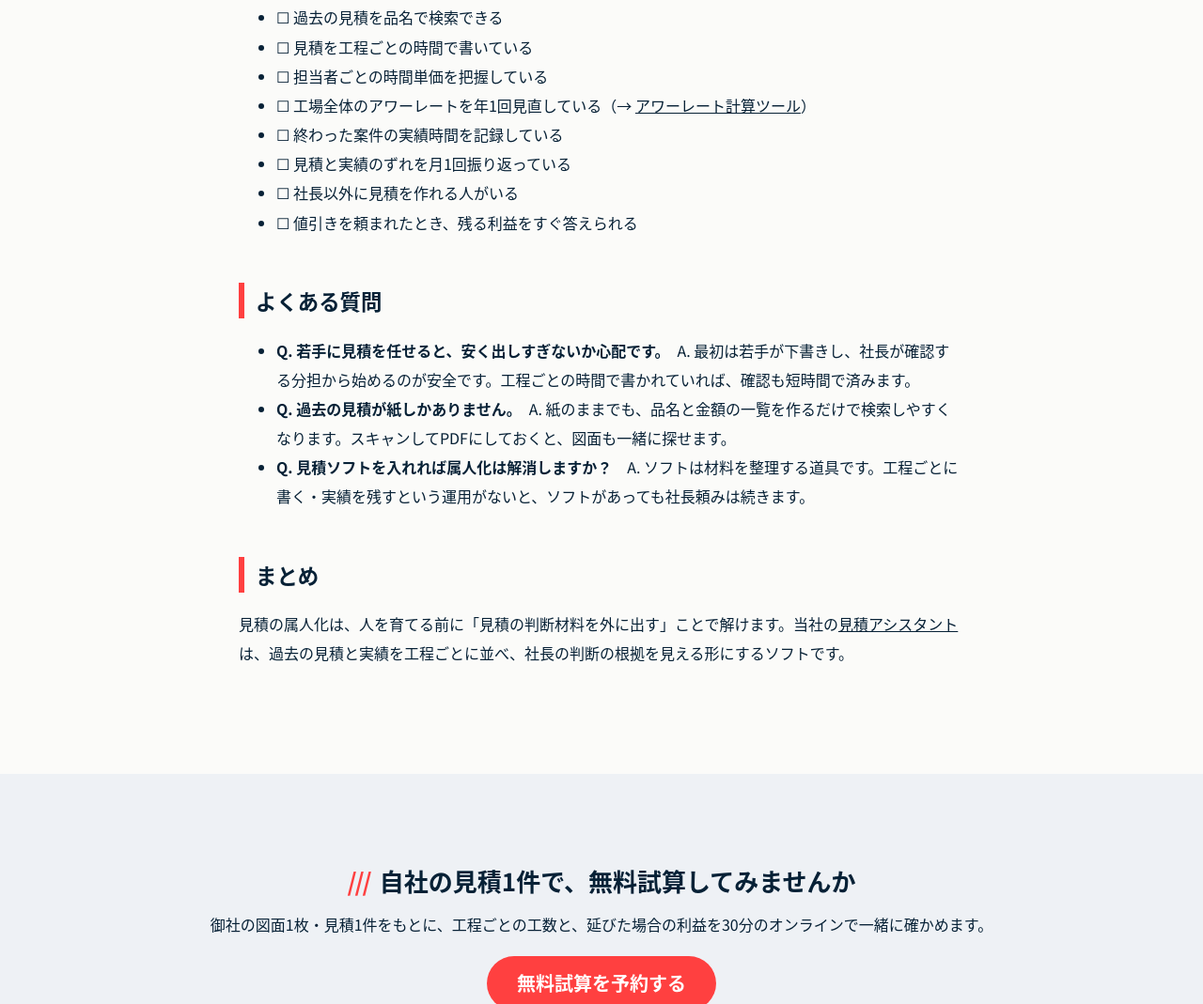
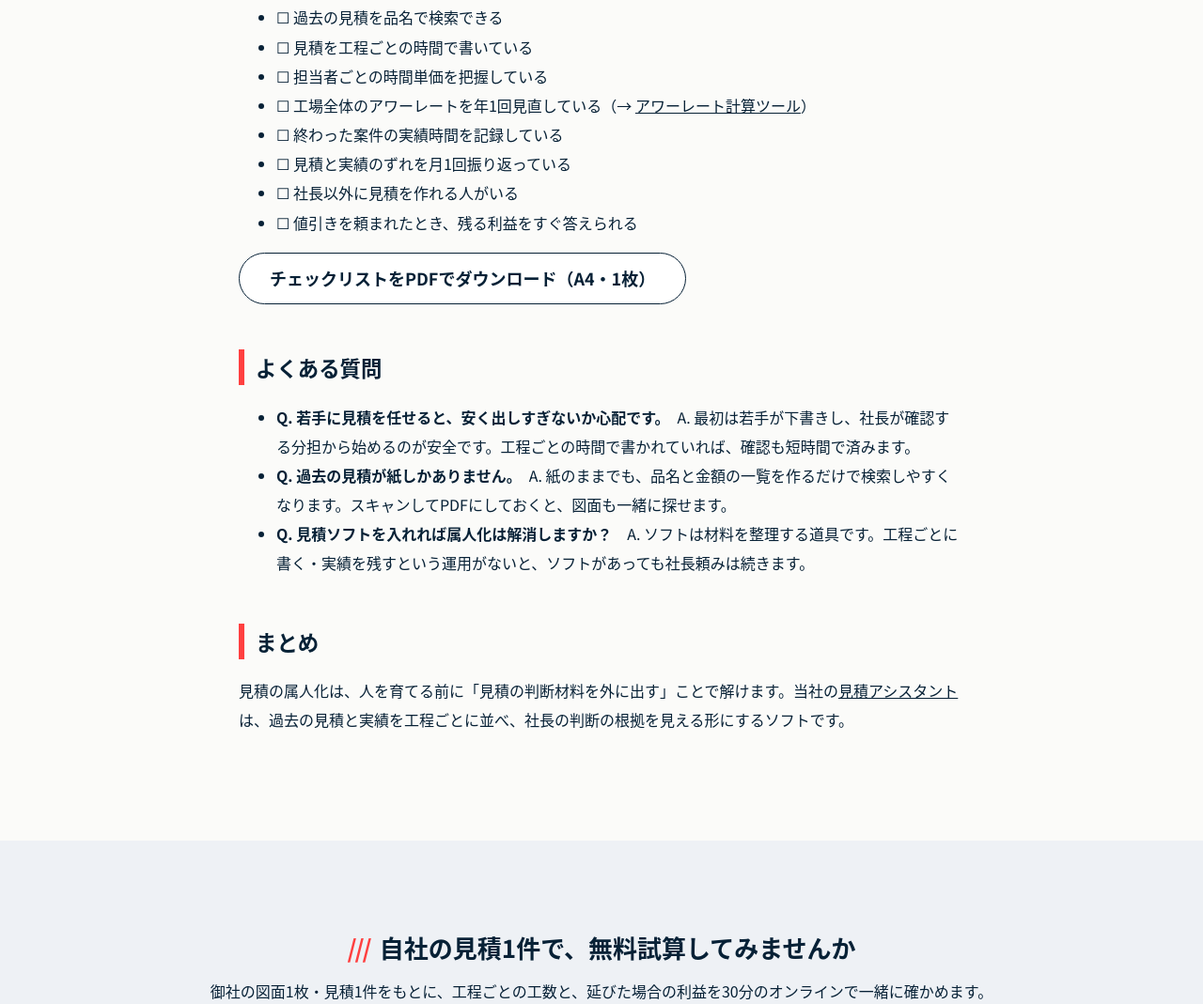
Before and after one commit to eurekaconsultingjapan/eureka-website, a plain HTML site: page topics/mitsumori-zokujinka/index.html in a window 1280 px wide. Shown: the part 1696-2765 px from the top of the page at 94% size. Drawn offline with Linux system fonts and the light colour scheme.

Commit message:
Add zokujinka checklist PDF and download button
Co-Authored-By: Claude Opus 5.5 <noreply@anthropic.com>
Claude-Session: https://claude.ai/code/session_01C6tS3LpydTR72HKL8i8NTd

```diff
--- a/topics/mitsumori-zokujinka/index.html
+++ b/topics/mitsumori-zokujinka/index.html
@@ -45,7 +45,7 @@
 <h2>見積の属人化チェックリスト（8項目）</h2>
 <p>当てはまらない項目が4つ以上あれば、見積は属人化している可能性が高いと考えてください。</p>
 <ul><li>☐ 過去の見積を品名で検索できる</li><li>☐ 見積を工程ごとの時間で書いている</li><li>☐ 担当者ごとの時間単価を把握している</li><li>☐ 工場全体のアワーレートを年1回見直している（→ <a href="https://www.eureka-consult.com/tools/hourly-rate/">アワーレート計算ツール</a>）</li><li>☐ 終わった案件の実績時間を記録している</li><li>☐ 見積と実績のずれを月1回振り返っている</li><li>☐ 社長以外に見積を作れる人がいる</li><li>☐ 値引きを頼まれたとき、残る利益をすぐ答えられる</li></ul>
-<h2>よくある質問</h2>
+<p style="margin:16px 0"><a class="btn-navy lg" href="../../docs/mitsumori_zokujinka_checklist.pdf" target="_blank" rel="noopener" onclick="try{gtag('event','checklist_download',{doc:'zokujinka'})}catch(e){}">チェックリストをPDFでダウンロード（A4・1枚）</a></p><h2>よくある質問</h2>
 <ul><li><b>Q. 若手に見積を任せると、安く出しすぎないか心配です。</b>　A. 最初は若手が下書きし、社長が確認する分担から始めるのが安全です。工程ごとの時間で書かれていれば、確認も短時間で済みます。</li><li><b>Q. 過去の見積が紙しかありません。</b>　A. 紙のままでも、品名と金額の一覧を作るだけで検索しやすくなります。スキャンしてPDFにしておくと、図面も一緒に探せます。</li><li><b>Q. 見積ソフトを入れれば属人化は解消しますか？</b>　A. ソフトは材料を整理する道具です。工程ごとに書く・実績を残すという運用がないと、ソフトがあっても社長頼みは続きます。</li></ul>
 <h2>まとめ</h2>
 <p>見積の属人化は、人を育てる前に「見積の判断材料を外に出す」ことで解けます。当社の<a href="https://www.eureka-consult.com/services/mitsumori/">見積アシスタント</a>は、過去の見積と実績を工程ごとに並べ、社長の判断の根拠を見える形にするソフトです。</p></div></section>
```
Also changed, not shown: 1 other file.
